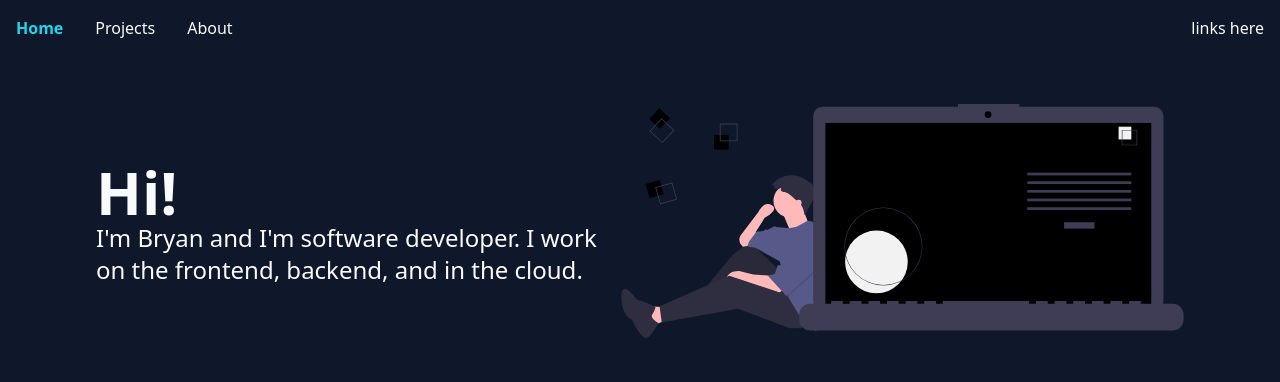
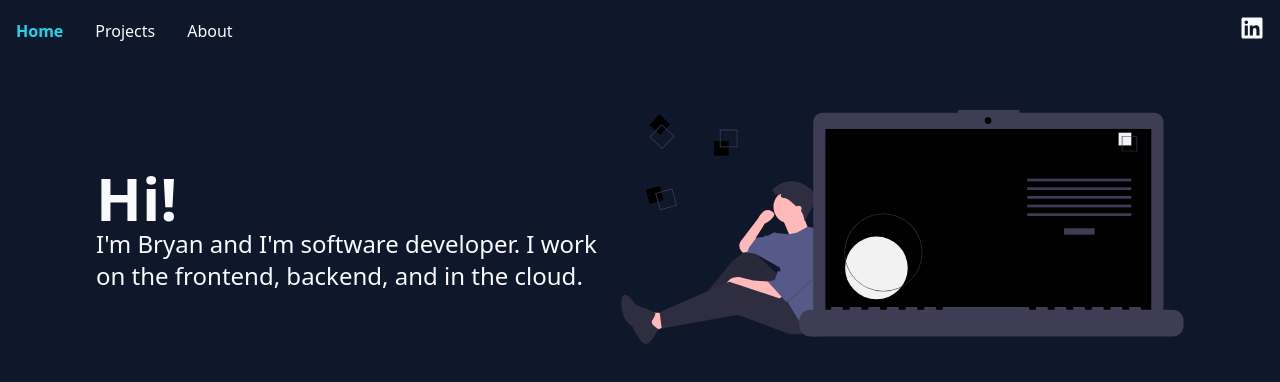
Before and after one commit to brygrill/bryangrill.dev, a Next.js app in the folder nextjs/: page / in a window 1280 px wide. Shown: the top 382 px of the page. Built offline with nearby package versions, Linux system fonts and the light colour scheme.

Commit message:
start add links out

```diff
--- a/nextjs/components/layout/Header.tsx
+++ b/nextjs/components/layout/Header.tsx
@@ -1,5 +1,7 @@
 import Link from 'next/link';
 import { useRouter } from 'next/router';
+import Image from 'next/image';
+import bannerImg from '../../public/images/linkedin-brands.svg';
 
 const links = [
   { href: '/', label: 'Home', key: 'home' },
@@ -36,6 +38,10 @@ const NavMenu = () => {
 export const Header = () => (
   <header className="flex justify-between items-center p-2 md:p-4">
     <NavMenu />
-    <div>links here</div>
+    <div>
+      <a href="https://google.com">
+        <Image src={bannerImg} alt="Hero image" height={24} width={24} />
+      </a>
+    </div>
   </header>
 );
```
Also changed, not shown: nextjs/public/images/linkedin-brands.svg (added).
